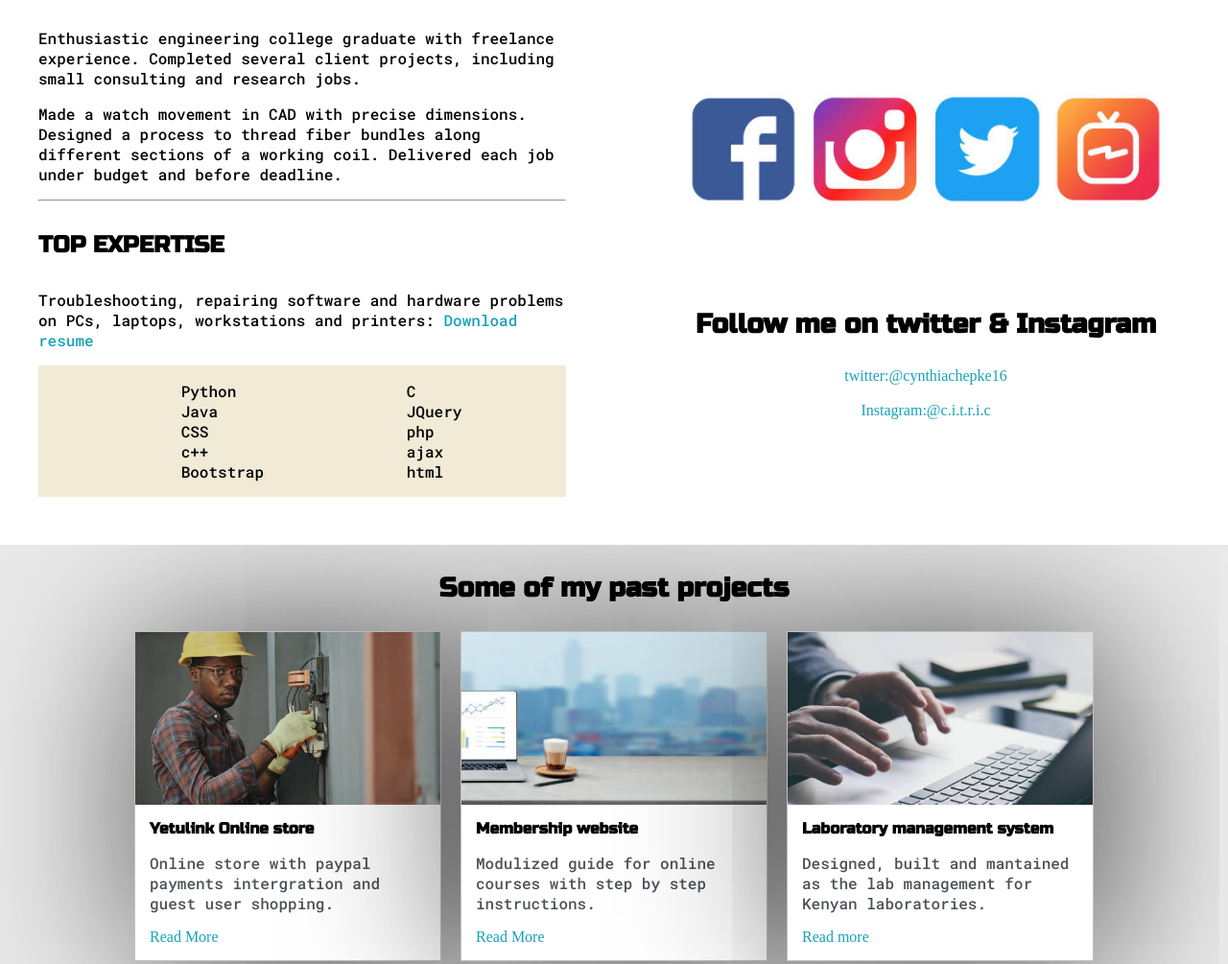
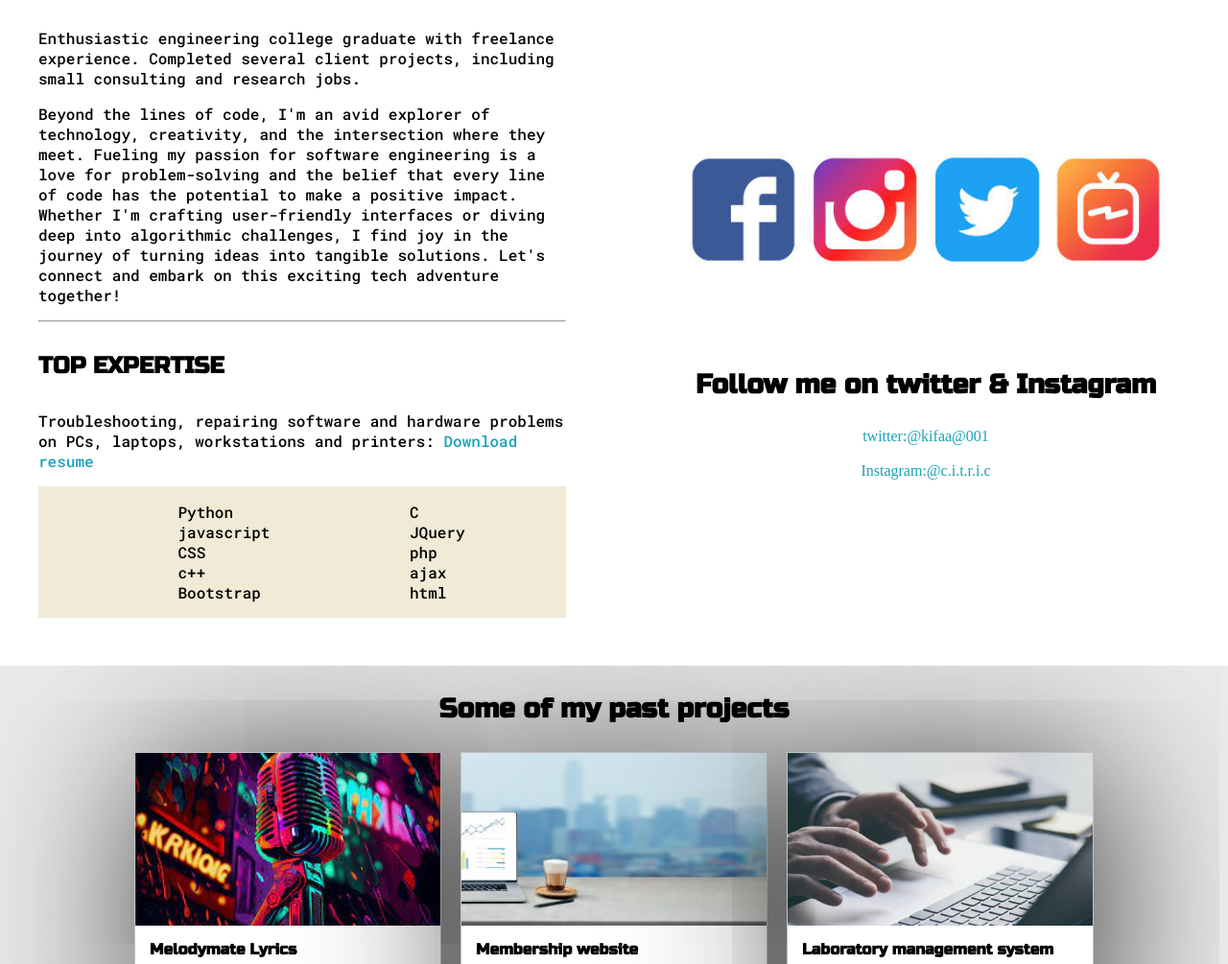
Before and after one commit to Citric472/cyn-portfolio, a plain HTML site: page index.html in a window 1280 px wide. Shown: the part 795-1800 px from the top of the page at 96% size. Drawn offline with Linux system fonts and the light colour scheme.

Commit message:
Done for now

```diff
--- a/index.html
+++ b/index.html
@@ -57,7 +57,7 @@ initial-scale=1, maximum-scale=1, minimum-scale=1" />
                             <div id="corner-tl" class="corner"></div>
                             <div id="corner-tr" class="corner"></div>
                             <h3>What I Do</h3>
-                            <p>I'm a junior software developer at Kenya National Innovation Agency.</p>
+                            <p>As a software engineering enthusiast, I thrive in the dynamic and ever-evolving world of technology. My skill set and experiences allow me to take on a variety of roles in the software development lifecycle.</p>
                             <div id="corner-br" class="corner"></div>
                             <div id="corner-bl" class="corner"></div>
                         </div>
@@ -74,7 +74,7 @@ initial-scale=1, maximum-scale=1, minimum-scale=1" />
                 <div class="about-me">
                     <h4>More about me</h4>
                     <p>Enthusiastic engineering college graduate with freelance experience. Completed several client projects, including small consulting and research jobs.</p>
-                    <p>Made a watch movement in CAD with precise dimensions. Designed a process to thread fiber bundles along different sections of a working coil. Delivered each job under budget and before deadline.</p>
+                    <p>Beyond the lines of code, I'm an avid explorer of technology, creativity, and the intersection where they meet. Fueling my passion for software engineering is a love for problem-solving and the belief that every line of code has the potential to make a positive impact. Whether I'm crafting user-friendly interfaces or diving deep into algorithmic challenges, I find joy in the journey of turning ideas into tangible solutions. Let's connect and embark on this exciting tech adventure together!</p>
 
 
                     <hr>
@@ -83,7 +83,7 @@ initial-scale=1, maximum-scale=1, minimum-scale=1" />
                     <div id="skills">
                         <ul>
                             <li>Python</li>
-                            <li>Java</li>
+                            <li>javascript</li>
                             <li>CSS</li>
                             <li>c++</li>
                             <li>Bootstrap</li>
@@ -104,7 +104,7 @@ initial-scale=1, maximum-scale=1, minimum-scale=1" />
                     <img id="social_img" src="images/follow.jpg">
                     <h3>Follow me on twitter & Instagram</h3>
 
-                    <a target="_blank" href="#">twitter:@cynthiachepke16</a>
+                    <a target="_blank" href="#">twitter:@kifaa@001</a>
                     <br>
                     <a target="_blank" href="#">Instagram:@c.i.t.r.i.c</a>
 
@@ -124,10 +124,10 @@ initial-scale=1, maximum-scale=1, minimum-scale=1" />
 
                 <div>
                     <div class="post">
-                        <img class="thumbnail" src="images/yetulink.jpg">
+                        <img class="thumbnail" src="images/lyrical.jpeg">
                         <div class="post-preview">
-                            <h6 class="post-title">Yetulink Online store</h6>
-                            <p class="post-intro">Online store with paypal payments intergration and guest user shopping.</p>
+                            <h6 class="post-title">Melodymate Lyrics</h6>
+                            <p class="post-intro">Welcome to the MelodyMate Lyrics Finder App.This application allows users to search for song lyrics by providing the artist name and song title. It leverages the Lyrics.ovh API to fetch lyrics data and uses JSON Server for data persistence, enabling users to like their favorite songs.</p>
                             <a href="post.html">Read More</a>
                         </div>
                     </div>
```
Also changed, not shown: post.html (+3 -1 lines), images/lyrical.jpeg (added).
